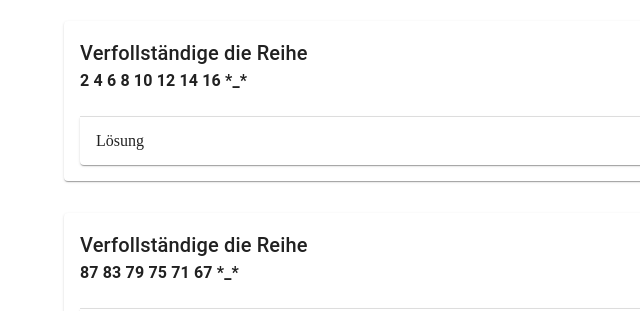
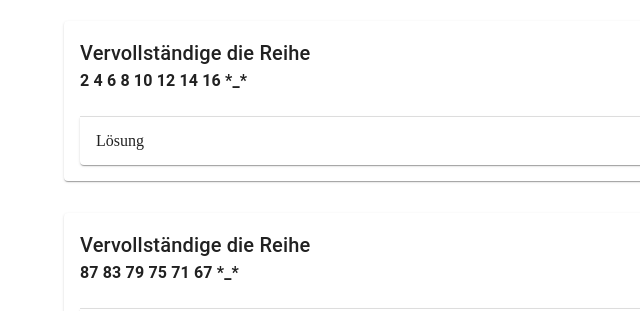
Before and after one commit to nezirdz/koko-lernhandlungen, a Gatsby site: page /Entwickeln in a window 1280 px wide. Shown: the part 428-739 px from the top of the page, 0-640 px from the left. Built offline with nearby package versions, Linux system fonts and the light colour scheme; Gatsby itself is replaced by a stand-in of ours.

Commit message:
fixed typo ;-)

```diff
--- a/src/components/pages/ErklWrapper.tsx
+++ b/src/components/pages/ErklWrapper.tsx
@@ -18,7 +18,7 @@ export const ErkWrapper: React.FC<Props> = ({ children, reihe, answer }) => {
   return (
     <Paper style={{ padding: "1rem", marginBottom: "2rem" }}>
       <Box mb={3}>
-        <Typography variant='h6'>Verfollständige die Reihe</Typography>
+        <Typography variant='h6'>Vervollständige die Reihe</Typography>
         <Typography variant='body1'>
           <strong>{reihe} *_*</strong>{" "}
         </Typography>
```
